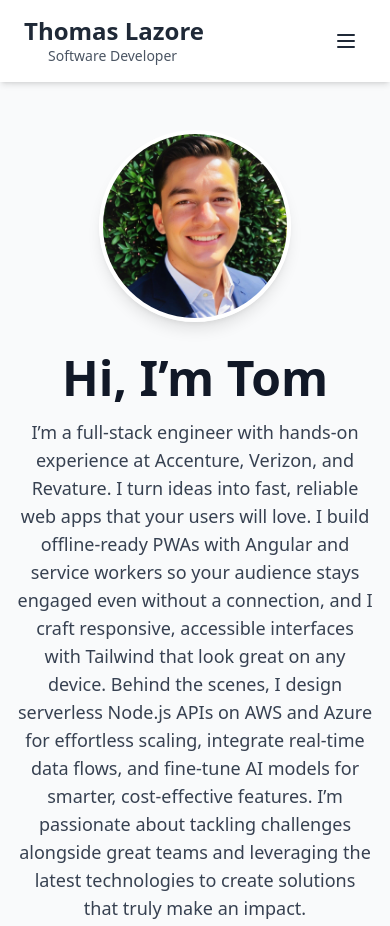
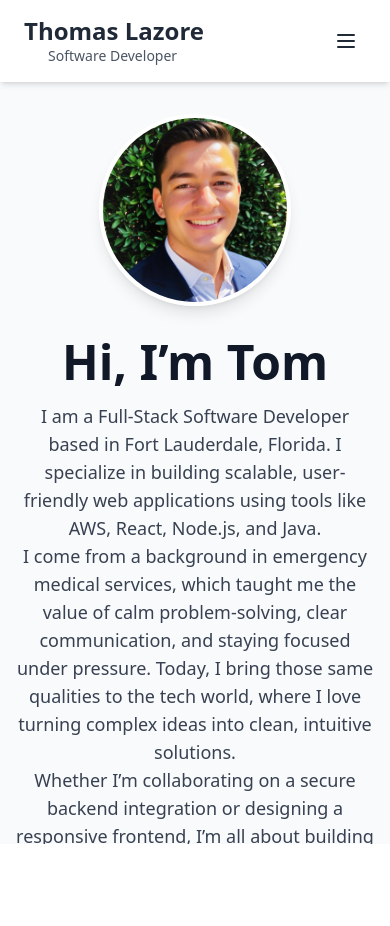
Before and after one commit to tlaze/TomLazorePortfolio, an Angular app: page / in a window 390 px wide. After the commit the page ends 844 px from the top, so only its background shows below. Built offline with nearby package versions, Linux system fonts and the light colour scheme.

Commit message:
updated mobile responsiveness

```diff
--- a/src/app/about/about.component.html
+++ b/src/app/about/about.component.html
@@ -1,6 +1,6 @@
 <section
    id="about"
-   class="md:h-[60vh] h-auto flex flex-col-reverse md:flex-row items-center justify-center bg-gray-50 dark:bg-gray-900 scroll-snap-align-start px-4 py-12"
+   class="scroll-mt-24 md:scroll-mt-20 px-4 py-8 flex flex-col-reverse md:flex-row items-center justify-center bg-gray-50 dark:bg-gray-900"
   >
   <!-- Text block -->
   <div class="mt-8 md:mt-0 md:mr-12 text-center md:text-left max-w-xl">
@@ -8,22 +8,19 @@
       Hi, I’m Tom
     </h2>
     <p class="text-lg mb-6 text-gray-700 dark:text-gray-300">
-      I’m a full-stack engineer with hands-on experience at Accenture, Verizon,
-      and Revature. I turn ideas into fast, reliable web apps that your users will love.
-      I build offline-ready PWAs with Angular and service workers so your
-      audience stays engaged even without a connection, and I craft responsive,
-      accessible interfaces with Tailwind that look great on any device. Behind
-      the scenes, I design serverless Node.js APIs on AWS and Azure for
-      effortless scaling, integrate real-time data flows, and fine-tune AI
-      models for smarter, cost-effective features. I’m passionate about tackling
-      challenges alongside great teams and leveraging the latest technologies to
-      create solutions that truly make an impact.
+      I am a Full-Stack Software Developer based in Fort Lauderdale, Florida. I specialize in building scalable, user-friendly web applications using tools like AWS, React, Node.js, and Java.
+      <br>
+      I come from a background in emergency medical services, which taught me the value of calm problem-solving, clear communication, and staying focused under pressure. Today, I bring those same qualities to the tech world, where I love turning complex ideas into clean, intuitive solutions.
+      <br>
+      Whether I’m collaborating on a secure backend integration or designing a
+      responsive frontend, I’m all about building with purpose and keeping the
+      end user in mind. When I’m not working, you'll probably find me working out, spending time
+      with my dog, and diving into a new creative project.
+      <br><br>
+      Let’s connect and build something meaningful!
     </p>
     <div class="flex justify-center md:justify-start space-x-4">
-      <a
-        (click)="scrollTo('projects')"
-        class="bg-blue-600 text-white py-3 px-6 rounded-lg shadow hover:bg-blue-700 transition"
-      >
+      <a (click)="scrollTo('projects')" class="bg-blue-600 text-white py-3 px-6 rounded-lg shadow hover:bg-blue-700 transition">
         View My Work
       </a>
       <a
--- a/src/app/about/about.component.ts
+++ b/src/app/about/about.component.ts
@@ -8,16 +8,18 @@
   styleUrl: './about.component.css'
 })
 export class AboutComponent {
-    scrollTo(sectionId: string) {
-    const container = document.getElementById('scrollContainer');
-    const section   = document.getElementById(sectionId);
-    const nav       = document.querySelector('nav');
-    if (container && section && nav) {
+  scrollTo(sectionId: string) {
+    const section = document.getElementById(sectionId);
+    const nav = document.querySelector('nav');
+
+    if (section && nav) {
       const navHeight = nav.clientHeight;
-      // section.offsetTop is relative to the container’s top if container is the offsetParent
-      const targetY = section.offsetTop - navHeight;
-      container.scrollTo({ top: targetY, behavior: 'smooth' });
+      const offsetTop = section.getBoundingClientRect().top + window.scrollY - navHeight;
+
+      window.scrollTo({
+        top: offsetTop,
+        behavior: 'smooth',
+      });
     }
   }
-
 }
--- a/src/app/app.component.html
+++ b/src/app/app.component.html
@@ -1,11 +1,6 @@
 <app-navbar></app-navbar>
-<div
-  id="scrollContainer"
-  class="overflow-y-scroll h-screen scroll-snap-y-mandatory"
->
-  <app-about></app-about>
-  <app-skills></app-skills>
-  <app-projects></app-projects>
-  <app-contact></app-contact>
-  <app-footer></app-footer>
-</div>
+<app-about></app-about>
+<app-skills></app-skills>
+<app-projects></app-projects>
+<app-contact></app-contact>
+<app-footer></app-footer>
--- a/src/app/contact/contact.component.html
+++ b/src/app/contact/contact.component.html
@@ -1,11 +1,11 @@
 <section
   id="contact"
-  class="bg-gray-50 dark:bg-gray-800 py-12 flex flex-col items-center justify-start scroll-snap-align-start px-4"
+  class="scroll-mt-24 md:scroll-mt-20 min-h-screen bg-gray-50 dark:bg-gray-800 py-12 flex flex-col items-center justify-start scroll-snap-align-start px-4"
 >
-  <h3 class="text-4xl font-semibold mb-8">Contact</h3>
+  <h3 class="text-4xl font-semibold mb-12">Contact</h3>
   <form
     (ngSubmit)="onSubmit()"
-    class="w-full max-w-md space-y-6"
+    class="w-full max-w-md mt-12 space-y-6"
   >
     <input
       type="text"
--- a/src/app/navbar/navbar.component.ts
+++ b/src/app/navbar/navbar.component.ts
@@ -34,15 +34,13 @@
   }
 
   scrollTo(sectionId: string) {
-    const container = document.getElementById('scrollContainer');
-    const section   = document.getElementById(sectionId);
-    const nav       = document.querySelector('nav');
-    if (container && section && nav) {
-      const navHeight = nav.clientHeight;
-      // section.offsetTop is relative to the container’s top if container is the offsetParent
-      const targetY = section.offsetTop - navHeight;
-      container.scrollTo({ top: targetY, behavior: 'smooth' });
-      this.mobileMenuOpen = false;
-    }
+    this.mobileMenuOpen = false;
+
+    requestAnimationFrame(() => {
+      const section = document.getElementById(sectionId);
+      if (section) {
+        section.scrollIntoView({ behavior: 'smooth', block: 'start' });
+      }
+    });
   }
 }
--- a/src/app/projects/projects.component.html
+++ b/src/app/projects/projects.component.html
@@ -1,6 +1,6 @@
 <section
   id="projects"
-  class="min-h-screen py-12 bg-gray-50 flex flex-col items-center justify-center scroll-snap-align-start dark:bg-gray-900"
+  class="scroll-mt-24 md:scroll-mt-20 min-h-screen py-12 bg-gray-50 flex flex-col items-center justify-center dark:bg-gray-900"
 >
   <h3 class="text-4xl font-semibold mb-8">Projects</h3>
   <div
--- a/src/app/skills/skills.component.html
+++ b/src/app/skills/skills.component.html
@@ -1,4 +1,4 @@
-<section id="skills" class="bg-white dark:bg-gray-800 flex flex-col items-center justify-start px-4 py-8">
+<section id="skills" class="scroll-mt-24 md:scroll-mt-20 bg-white dark:bg-gray-800 flex flex-col items-center justify-start px-4 py-8">
   <h3 class="text-4xl font-semibold mb-8 text-gray-800 dark:text-gray-200">Tech Stack</h3>
   <div #marquee class="w-full overflow-hidden">
     <div class="inline-flex whitespace-nowrap">
@@ -8,7 +8,7 @@
           <span class="text-gray-700 dark:text-gray-300">{{ tech.name }}</span>
         </div>
       </ng-container>
-      <!-- duplicate -->
+
       <ng-container *ngFor="let tech of techs">
         <div class="flex flex-col items-center w-32 mx-8">
           <img [src]="tech.src" [alt]="tech.name" class="w-16 h-16 mb-2" />
--- a/src/styles.css
+++ b/src/styles.css
@@ -26,18 +26,7 @@
     @apply text-gray-800 dark:text-gray-200;
   }
 }
-
-html {
-  scroll-snap-type: y mandatory;
+html, body {
+  height: 100%;
+  overflow-y: auto;
 }
-
-section#about,
-section#projects {
-  scroll-snap-align: start;
-}
-
-section#skills,
-section#contact,
-section#footer {
-  scroll-snap-align: none;
-}
```
Also changed, not shown: src/app/navbar/navbar.component.html (+7 -7 lines).
